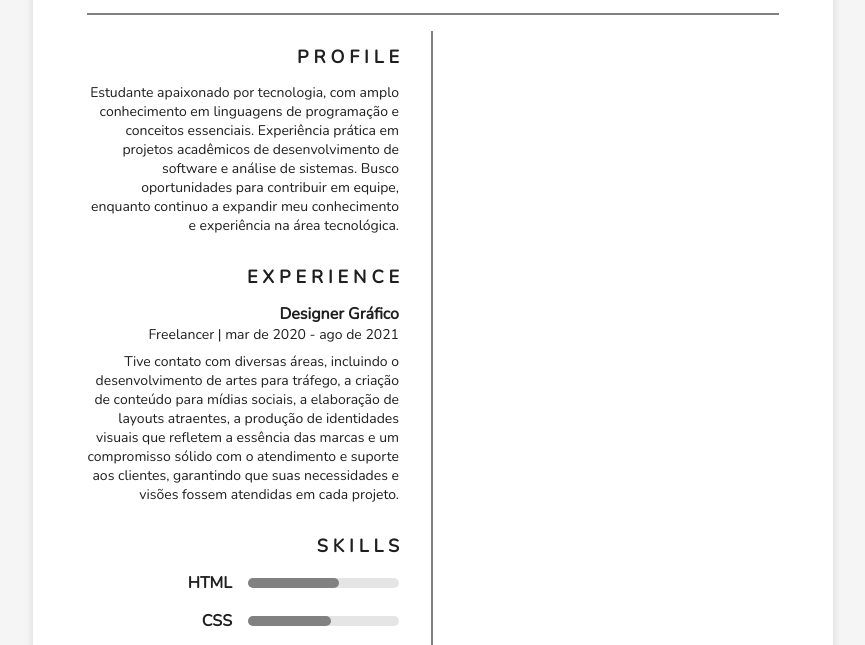
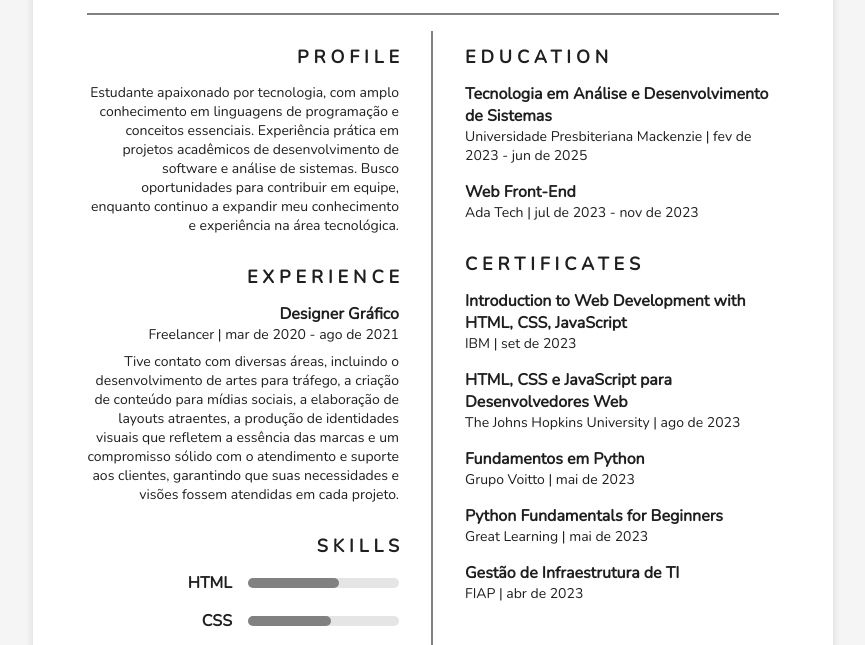
Before and after one commit to zerotohero3/resume-design, a plain HTML site: page index.html in a window 1280 px wide. Shown: the part 272-917 px from the top of the page, without its empty margins (207-1072 px from the left). Drawn offline with nearby package versions, Linux system fonts and the light colour scheme.

Commit message:
starting the right side

```diff
--- a/index.html
+++ b/index.html
@@ -43,7 +43,8 @@
           <div class="description experience">
             <h4>Designer Gráfico</h4>
             <p class="subdescription">Freelancer | mar de 2020 - ago de 2021</p>
-            <p>Tive contato com diversas áreas, incluindo o desenvolvimento de artes para tráfego, a criação de conteúdo
+            <p class="p_experience">Tive contato com diversas áreas, incluindo o desenvolvimento de artes para tráfego,
+              a criação de conteúdo
               para mídias sociais, a elaboração de layouts atraentes, a produção de identidades visuais que refletem a
               essência das marcas e um compromisso sólido com o atendimento e suporte aos clientes, garantindo que suas
               necessidades e visões fossem atendidas em cada projeto.</p>
@@ -76,6 +77,12 @@
             </div>
           </div>
           <div class="description skills">
+            <h4>React</h4>
+            <div class="skills-bar">
+              <span class="skills-fill react"></span>
+            </div>
+          </div>
+          <div class="description skills">
             <h4>Redes</h4>
             <div class="skills-bar">
               <span class="skills-fill redes"></span>
@@ -103,9 +110,56 @@
       </div>
 
       <div class="right">
-
-      </div>
-    </div>
+        <div class="card">
+          <h3>Education</h3>
+          <div class="description education">
+            <h4>Tecnologia em Análise e Desenvolvimento de Sistemas</h4>
+            <p class="subdescription">
+              Universidade Presbiteriana Mackenzie | fev de 2023 - jun de 2025
+            </p>
+          </div>
+          <div class="description education">
+            <h4>Web Front-End</h4>
+            <p class="subdescription">
+              Ada Tech | jul de 2023 - nov de 2023
+            </p>
+          </div>
+        </div>
+        <div class="card">
+          <h3>Certificates</h3>
+          <div class="description certificates">
+            <h4>Introduction to Web Development with HTML, CSS,
+              JavaScript</h4>
+            <p class="subdescription">
+              IBM | set de 2023
+            </p>
+          </div>
+          <div class="description certificates">
+            <h4>HTML, CSS e JavaScript para Desenvolvedores Web</h4>
+            <p class="subdescription">
+              The Johns
+              Hopkins University | ago de 2023
+            </p>
+          </div>
+          <div class="description certificates">
+            <h4>Fundamentos em Python</h4>
+            <p class="subdescription">
+              Grupo Voitto | mai de 2023
+            </p>
+          </div>
+          <div class="description certificates">
+            <h4>Python Fundamentals for Beginners</h4>
+            <p class="subdescription">
+              Great Learning | mai de 2023
+            </p>
+          </div>
+          <div class="description certificates">
+            <h4>Gestão de Infraestrutura de TI</h4>
+            <p class="subdescription">
+              FIAP | abr de 2023
+            </p>
+          </div>
+        </div>
   </section>
 </body>
 
--- a/style.css
+++ b/style.css
@@ -117,8 +117,12 @@ section#resume {
   padding: 0.8rem 0;
 }
 
-.subdescription {
-  padding-bottom: 0.8rem;
+/* .subdescription {
+  padding: 0.2rem 0 0 0;
+} */
+
+.p_experience {
+  padding: 0.8rem 0 0 0;
 }
 
 .skills {
@@ -161,6 +165,10 @@ section#resume {
   width: 45%;
 }
 
+.react {
+  width: 0%;
+}
+
 .redes {
   width: 35%;
 }
@@ -170,9 +178,24 @@ section#resume {
 }
 
 .ux {
-  width: 50%;
+  width: 38%;
 }
 
 .photoshop {
   width: 78%;
 }
+
+/* RIGHT */
+
+.body-resume .right .card {
+  padding: 0.8rem 1.6rem;
+}
+
+.body-resume .right .card .description {
+  padding: 0.8rem 0;
+}
+
+.body-resume .right {
+  text-align: left;
+  padding: 0 1.6rem;
+}
```
